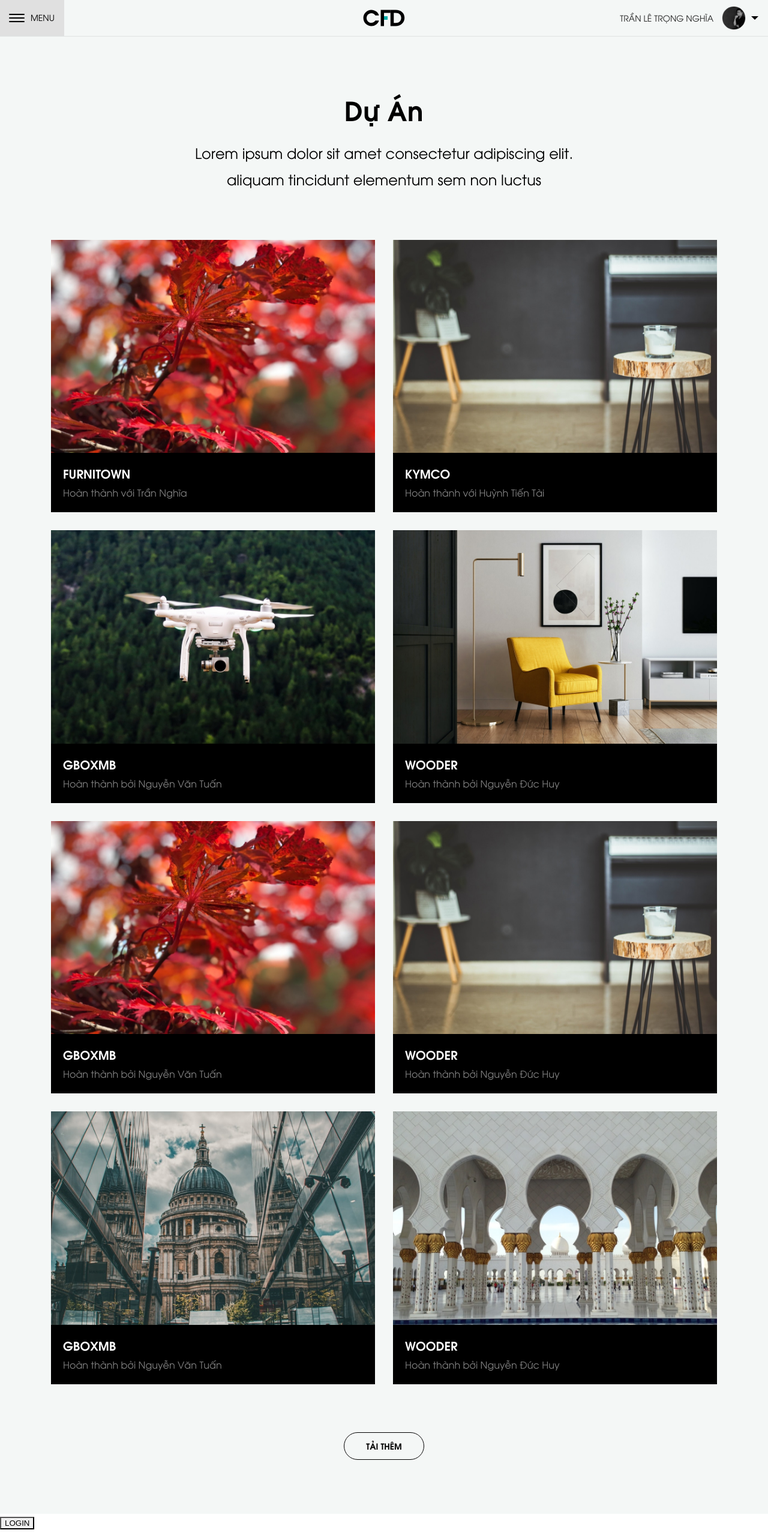
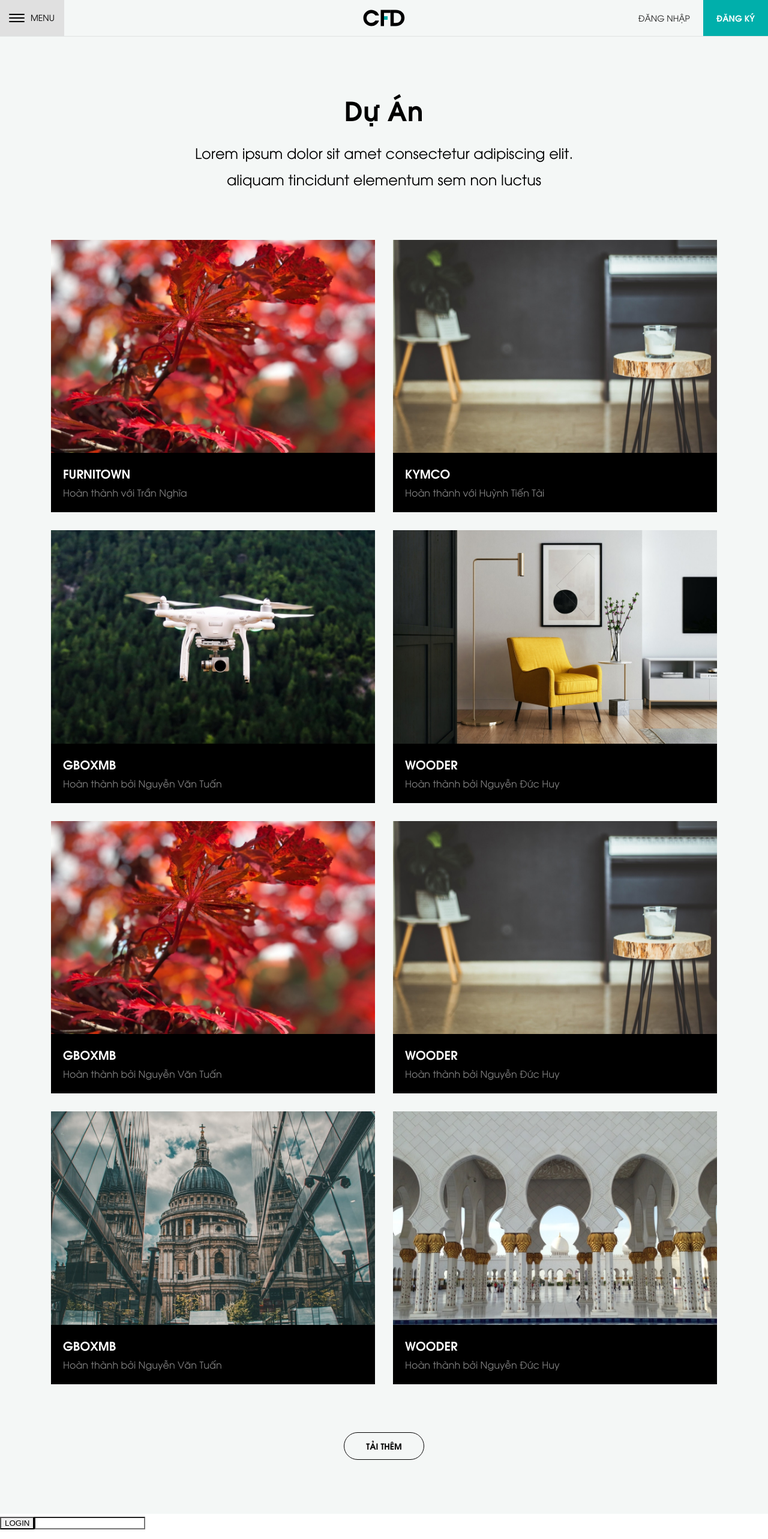
Before and after one commit to buikiet08/CFD-Course.github.io, a React (Vite) app: page /du-an in a window 1280 px wide. Shown: the top 2566 px of the page at 60% size. Built offline with nearby package versions, Linux system fonts and the light colour scheme.

Commit message:
useContext

```diff
--- a/src/component/Footer/index.jsx
+++ b/src/component/Footer/index.jsx
@@ -3,14 +3,19 @@
 
 function Footer() {
     const {setData, data}  = useContext(MainContext)
-
+    console.log(data.status)
 
     const handleClick =() => {
-        setData(!data)
+        setData(data => { return {...data, status : true}})
+        console.log(data.status)
+    }
+    const handleChange = (e) => {
+        setData(data => { return {...data, name: e.target.value}})
     }
   return (
     <footer id="footer">
         <button onClick={handleClick}>LOGIN</button>
+        <input value={data.name} onChange={handleChange} />
         <div className="container">
             <div className="row">
             <div className="col-md-5 left">
--- a/src/component/Header/index.jsx
+++ b/src/component/Header/index.jsx
@@ -3,6 +3,9 @@
 
 function Header() {
     const {data, setData} = useContext(MainContext)
+    const handleClick = (e) => {
+        setData(data => { return {...data, status: false}; })
+    }
     return (
         <>
             <header id="header">
@@ -20,11 +23,11 @@
                         <h1>CFD</h1>
                     </a>
                     <div className="right">
-                        {data ? (
+                        {data.status ? (
                             <div className="have-login">
                                 <div className="account">
                                     <a href="#" className="info">
-                                        <div className="name">Trần Lê Trọng Nghĩa</div>
+                                        <div className="name">{data.name}</div>
                                         <div className="avatar">
                                             <img src="img/avt.png" alt="" />
                                         </div>
@@ -35,7 +38,7 @@
                                 <div className="sub">
                                     <a href="#">Khóa học của tôi</a>
                                     <a href="#">Thông tin tài khoản</a>
-                                    <a href="#">Đăng xuất</a>
+                                    <a href="#" onClick={handleClick}>Đăng xuất</a>
                                 </div>
                             </div>
                         ) : (
--- a/src/context/MainContext.jsx
+++ b/src/context/MainContext.jsx
@@ -3,7 +3,10 @@
 export const MainContext = React.createContext()
 
 function MainProvider({children}) {
-    const [data,setData] = useState(true)
+    const [data,setData] = useState({
+      status: false,
+      name: ''
+    })
   return (
     <MainContext.Provider value={{data,setData}}>
         {children}
```
